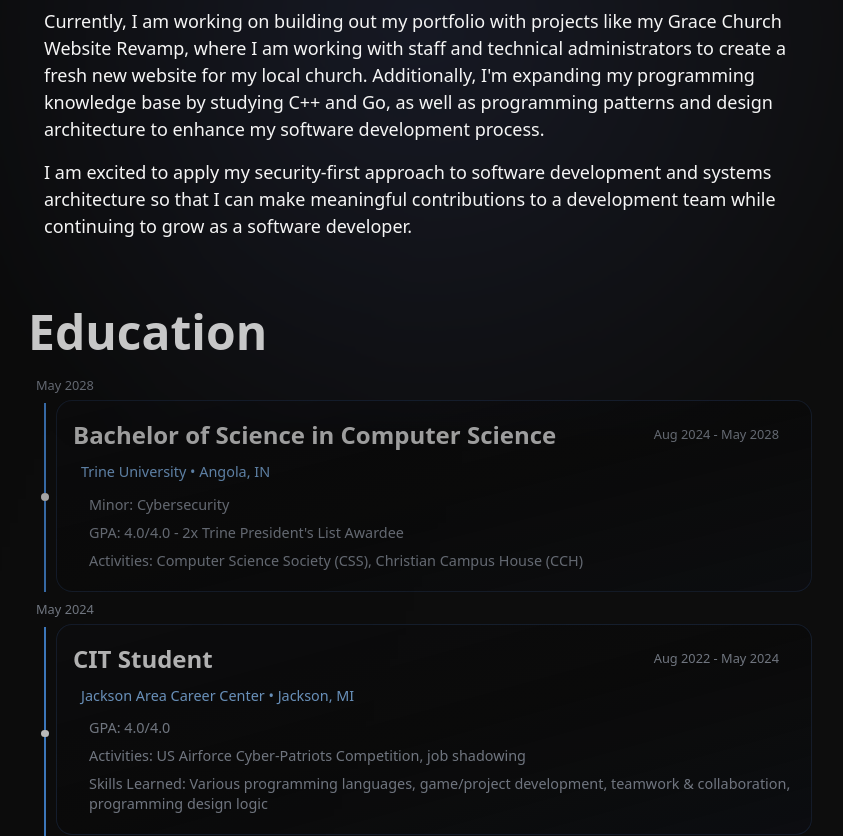
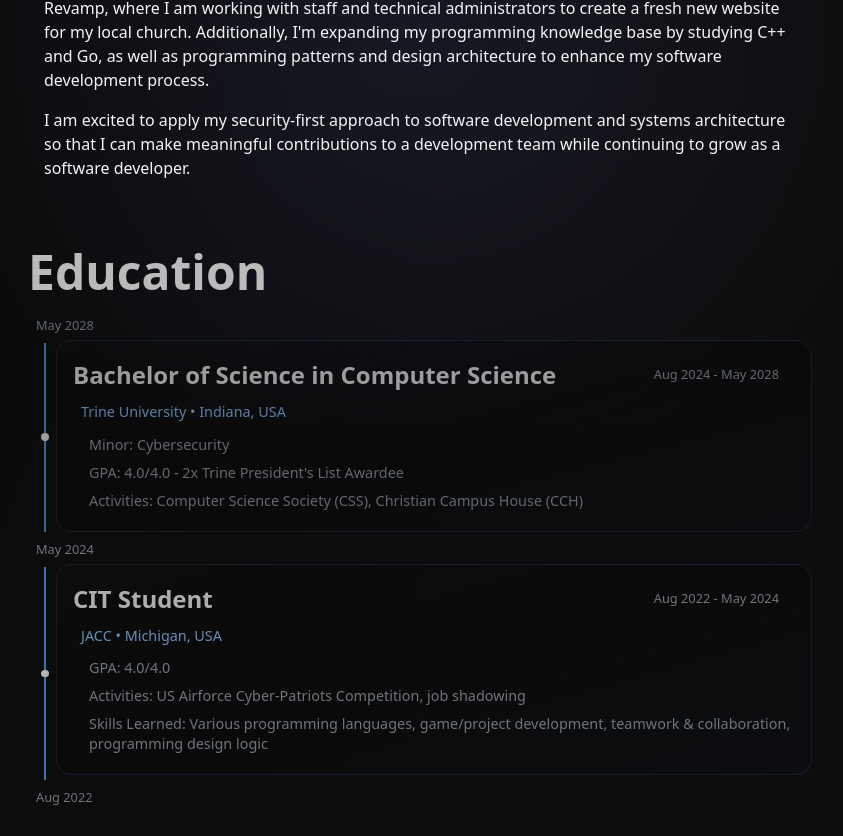
Before and after one commit to JDubbs89/SWE-Portfolio, a Next.js app: page /about in a window 1280 px wide. Shown: the part 372-1208 px from the top of the page, without its empty margins (220-1063 px from the left). Built offline with nearby package versions, Linux system fonts and the light colour scheme.

Commit message:
Changing some location information, updating project page styling

```diff
--- a/app/(site)/about/page.tsx
+++ b/app/(site)/about/page.tsx
@@ -35,8 +35,8 @@ export default function About() {
         <EduContainer/>
         <EduContainer
           degree="CIT Student"
-          schoolName="Jackson Area Career Center"
-          location="Jackson, MI"
+          schoolName="JACC"
+          location="Michigan, USA"
           startDate="Aug 2022"
           endDate="May 2024"
           bullets={["GPA: 4.0/4.0","Activities: US Airforce Cyber-Patriots Competition, job shadowing","Skills Learned: Various programming languages, game/project development, teamwork & collaboration, programming design logic"]}
@@ -64,7 +64,7 @@ export default function About() {
             startDate="Sept 2018"
             endDate="Present"
             companyName="Grace Church"
-            location="Jackson, MI"
+            location="Michigan, USA"
             last={true}
             bullets={["Engineered audio routing solutions involving teams of more than twenty members to put on safe, wellbalanced, and great sounding worship performances for 250-500+ attendees.",
               "Designed and created a small yet effective audio setup for youth and young adult gatherings, more than doubling audience participation during worship events."]}
--- a/app/(site)/projects/[projectId]/page.tsx
+++ b/app/(site)/projects/[projectId]/page.tsx
@@ -1,4 +1,4 @@
-import { get_project, has_any_flags } from "@/app/_lib/functions/projects";
+import { get_project, has_any_flags, get_tagname } from "@/app/_lib/functions/projects";
 import BackButton from "@components/buttons/backButton";
 import Link from "next/link";
 import SummarySection from "@components/sections/summarySection";
@@ -17,10 +17,35 @@ export default async function ProjectDetails({
         <BackButton className={`ghost-button project-back-button`}/>
         {project.interactUrl != "" ? <Link href={project.interactUrl} className="ghost-button project-view-button">{project.interactText}</Link> : null}
       </div>
-      <Image src={project.imageUrl} alt={`${project.id} Image`} height={900} width={1600} className="project-image"/>
-      <SummarySection className='timeline-container content-wrapper-px w-full mb-10' title={project.id}>
-        <div className="summary-section-para my-4">
-          {project.desc}
+      <SummarySection className='content-wrapper-px w-full mb-10' title={project.id}>
+        <Image src={project.imageUrl} alt={`${project.id} Image`} height={900} width={1600} className="project-image my-5"/>
+        <div className="mb-2 flex">{
+            project.flags.map((flag,index) => (
+            (get_tagname(flag) != "" ? <div key={index} className={`entry-text rounded-full text-white bg-yellow-300/20 border-0 px-2 max-w-fit`}>
+              {get_tagname(flag)}
+            </div> : null)))
+          }</div>
+        <div className="entry-container">
+          <div className="text-[2rem] font-semibold">Overview</div>
+          <div className="entry-text">{project.desc}</div>
+        </div>
+        <div className="entry-container mt-5">
+          <div className="text-[2rem] font-semibold">Features</div>
+          {
+            project.features.map((feature,index) => (
+            <div key={index} className={`entry-text ${index%2 == 0 ? "" : ""}`}>
+              • {feature}
+            </div>))
+          }
+        </div>
+        <div className="entry-container mt-5">
+          <div className="text-[2rem] font-semibold">Tech Stack</div>
+          {
+            project.techStack.split(", ").map((tech,index) => (
+            <div key={index} className={`entry-text ${index%2 == 0 ? "" : ""}`}>
+              • {tech}
+            </div>))
+          }
         </div>
       </SummarySection>
     </div>
--- a/app/_components/containers/default/eduContainer.tsx
+++ b/app/_components/containers/default/eduContainer.tsx
@@ -11,7 +11,7 @@ type ContainerProps = {
 }
 
 export default function EduContainer(
-    { startDate = "Aug 2024", endDate = "May 2028", degree = "Bachelor of Science in Computer Science", schoolName = "Trine University", location = "Angola, IN",
+    { startDate = "Aug 2024", endDate = "May 2028", degree = "Bachelor of Science in Computer Science", schoolName = "Trine University", location = "Indiana, USA",
         bullets = ["Minor: Cybersecurity","GPA: 4.0/4.0 - 2x Trine President's List Awardee","Activities: Computer Science Society (CSS), Christian Campus House (CCH)"],
         last = false
     }: ContainerProps
--- a/app/_components/containers/default/positionContainer.tsx
+++ b/app/_components/containers/default/positionContainer.tsx
@@ -11,7 +11,7 @@ type ContainerProps = {
 }
 
 export default function PositionContainer(
-    { startDate = "May 2025", endDate = "Present", positionTitle = "Senior Thing Doer", companyName = "Company Inc", location = "Jackson, MI",
+    { startDate = "May 2025", endDate = "Present", positionTitle = "Senior Thing Doer", companyName = "Company Inc", location = "Michigan, USA",
         bullets = ["Spearheaded complicated project involving keywords, buzzwords, and skills for a 76% increase in productivity, usefulness, and things getting done, by increasing the number of things done per hour to over 6."],
         last = false
     }: ContainerProps
--- a/app/_components/containers/headerFooter/siteHeader.tsx
+++ b/app/_components/containers/headerFooter/siteHeader.tsx
@@ -49,7 +49,7 @@ export default function SiteHeader(){
     }, [collapsed, isMobile]);
 
     const name = "Jonathan Warner";
-    const jobTitle = "Software Developer";
+    const jobTitle = "Michigan, USA";
 
     return (
             <header className="nav-bar">
--- a/app/_components/sections/workExpSection.tsx
+++ b/app/_components/sections/workExpSection.tsx
@@ -22,8 +22,8 @@ export default function WrkExpSection(){
                         positionTitle="Information Technology Intern"
                     startDate="May 2025"
                     endDate="Aug 2025"
-                    companyName="Martinrea International"
-                    location="Jonesville, MI"
+                    companyName="Martinrea Industries"
+                    location="Michigan, USA"
                     bullets={["Spearheaded domain migration of 120+ machine operator kiosks while developing and maintaining detailed documentation, massively reducing network overhead by uniting systems under one corporate policy.",
                         "Created a robust and easy-to-use PA system for meetings, increasing audibility for listeners farthest from the speaker by more than 30% and resulting in improved team cohesion and communication.",
                             "Monitored and resolved various operator issues and system malfunctions, reducing machine downtime and increasing productivity through quick response times and troubleshooting endeavors."]}
@@ -33,7 +33,7 @@ export default function WrkExpSection(){
                     startDate="Aug 2024"
                     endDate="May 2025"
                     companyName="Johnny's Markets"
-                    location="Angola, IN"
+                    location="Indiana, USA"
                     bullets={["Interviewed and trained five employees while collaborating with a team of 14, increasing morale and reducing work related stress on team members by more than 25% by improving workload distribution.",
                         "Managed routine store operations in place of management, allowing for an increase in productivity and a 15% reduction in labor costs due to reduced managerial work hours.",
                             "Collaborated with team members to perform quarterly deep cleaning runs of the worksite, resulting in multiple 98%+ scores on white-glove inspections."]}
@@ -42,8 +42,8 @@ export default function WrkExpSection(){
                         positionTitle="CIT Student"
                     startDate="Aug 2022"
                     endDate="May 2024"
-                    companyName="Jackson Area Career Center"
-                    location="Jackson, MI"
+                    companyName="JACC"
+                    location="Michigan, USA"
                     bullets={["Crafted unique and entertaining projects in a small team of peers, using Python to structure game logic, graphics, and sound to create fully functional games including a 2D-platformer, snake game, and more.",
                         "Architected personal web projects using HTML, CSS, and JavaScript to create interactive and visually appealing sites, including a timer webapp, treasure hunt game, madlibs generator, and more.",
                         "Developed a singleplayer, third-person game using Unreal Engine 4/5, implementing complex enemy AI, player movement and ability systems, and static level design to create a fun and satisfying horde-style melee fighting gameplay experience."]}
--- a/app/globals.css
+++ b/app/globals.css
@@ -646,6 +646,10 @@ html::-webkit-scrollbar, body::-webkit-scrollbar {
     @apply flex flex-col w-full h-full mt-5 justify-between;
 }
 
+.project-timeline-container {
+    @apply flex flex-col w-full h-full mt-5 justify-between;
+}
+
 .position-timeline-container {
     @apply flex flex-row my-0 py-0 h-full w-fit;
 }
@@ -751,7 +755,7 @@ html::-webkit-scrollbar, body::-webkit-scrollbar {
 }
 
 .project-buttons-container {
-    @apply w-[60vw] flex mx-auto justify-between;
+    @apply w-[58vw] flex mx-auto justify-between;
 }
 
 .project-back-button {
@@ -759,7 +763,7 @@ html::-webkit-scrollbar, body::-webkit-scrollbar {
 }
 
 .project-view-button {
-    @apply w-fit text-[2vh] mr-0 ml-auto;
+    @apply w-fit text-[1rem] mr-0 ml-auto;
 }
 
 .project-image {
@@ -775,7 +779,7 @@ html::-webkit-scrollbar, body::-webkit-scrollbar {
 }
 
 .summary-section-para {
-    @apply text-[2.25vh] max-w-full mx-auto px-4;
+    @apply text-[1rem] max-w-[75vw] mx-auto px-4;
 }
 
 @media (max-width: 1120px) {
@@ -793,7 +797,7 @@ html::-webkit-scrollbar, body::-webkit-scrollbar {
     }
 
     .summary-section-para {
-        @apply max-w-full mx-1;
+        @apply max-w-[90vw] mx-1;
     }
     .project-link-container {
         @apply top-[18%];
@@ -872,6 +876,30 @@ html::-webkit-scrollbar, body::-webkit-scrollbar {
 
 }
 
+/* New Project Page Styles */
+
+.entry-container{
+    @apply flex flex-col h-fit max-w-[55vw] mx-auto gap-2;
+}
+
+.entry-text{
+    @apply text-[1rem] w-full mx-5 font-light;
+}
+
+@media (max-width: 1120px) {
+
+    .entry-container{
+        @apply max-w-[85vw];
+    }
+
+    .entry-text{
+        @apply mx-2;
+    }
+
+}
+
+
+
 /* reverse for left to select */
 @keyframes mediaSwitch {
     0%{
```
Also changed, not shown: app/_lib/functions/projects.tsx (+24 -3 lines).
